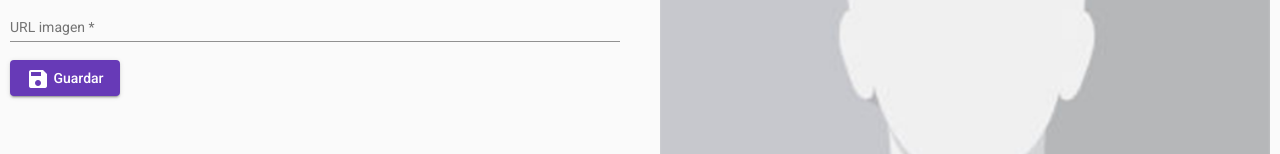
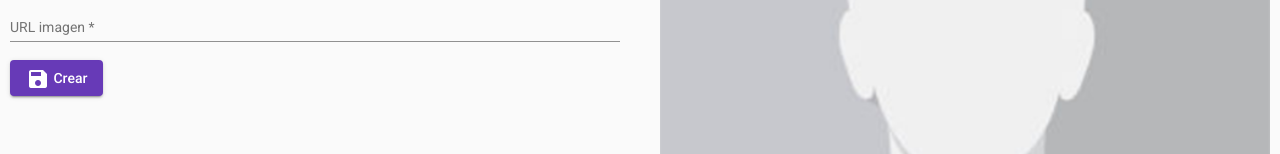
Before and after one commit to czabala847/hero-app, an Angular app: page /heroes/add in a window 1280 px wide. Shown: the part 346-500 px from the top of the page. Built offline with nearby package versions, Linux system fonts and the light colour scheme.

Commit message:
Terminando CRUD de heroes

```diff
--- a/src/app/heroes/pages/add/add.component.html
+++ b/src/app/heroes/pages/add/add.component.html
@@ -1,5 +1,6 @@
 <h1>
-  Nuevo Héroe <small>{{ hero.superhero }}</small>
+  {{ hero.id ? "Editar" : "Nuevo" }}
+  Héroe <small>{{ hero.superhero }}</small>
 </h1>
 
 <div fxLayout="row" fxLayout.xs="column" fxLayoutGap="40px">
@@ -78,7 +79,7 @@
         [style.marginRight.px]="5"
       >
         <mat-icon>save</mat-icon>
-        Guardar
+        {{ hero.id ? "Actualizar" : "Crear" }}
       </button>
 
       <button
```
